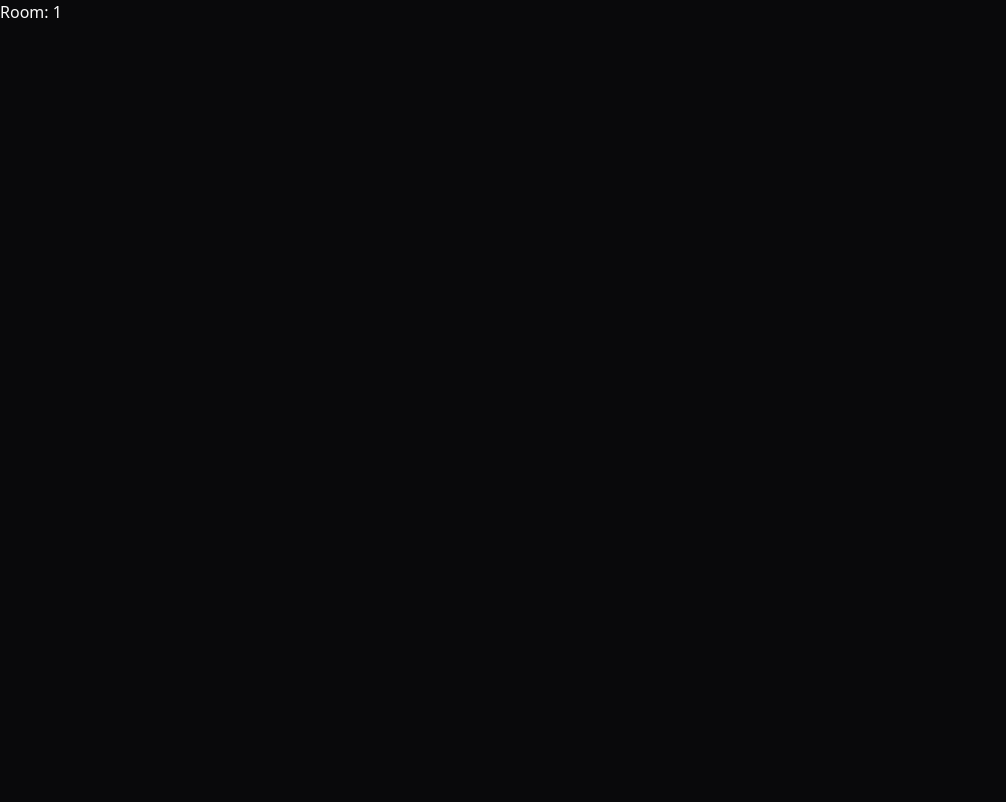
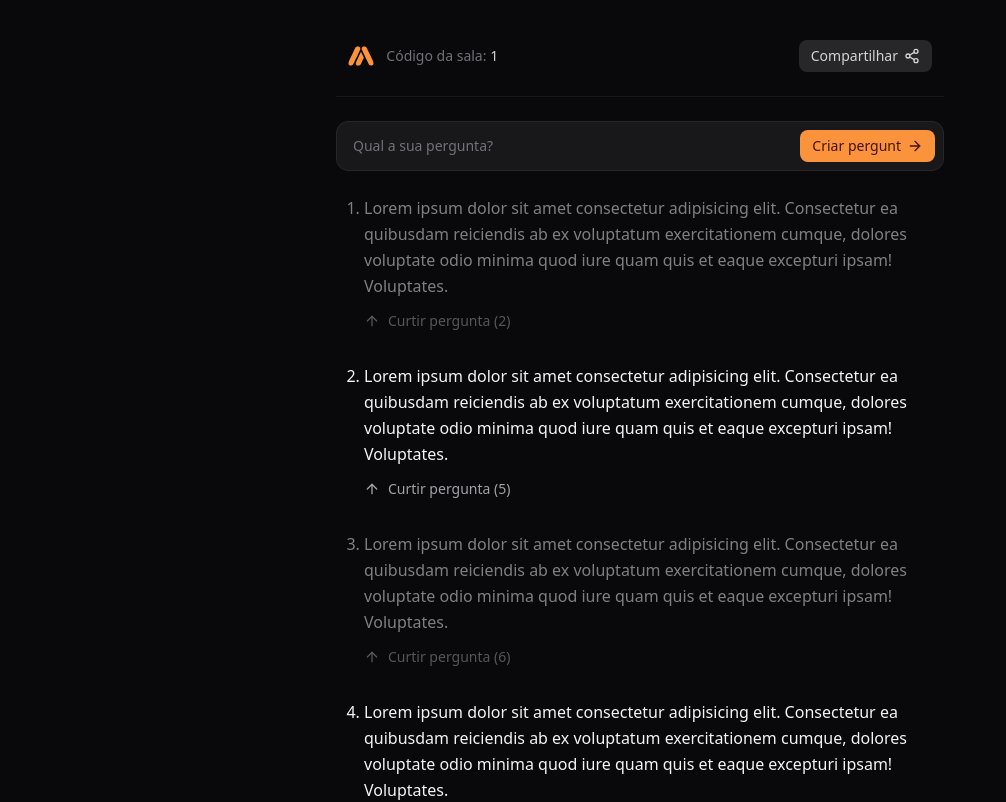
Before and after one commit to maycon8609/ask-me-anything-front-react, a React (Vite) app: page /room/1 in a window 1280 px wide. Shown: the top 802 px of the page, without its empty margins (0-1006 px from the left). Built offline with nearby package versions, Linux system fonts and the light colour scheme.

Commit message:
feat: add message component

```diff
--- /dev/null
+++ b/src/components/message.tsx
@@ -0,0 +1,37 @@
+import { ArrowUp } from "lucide-react";
+import { useState } from "react";
+
+interface MessageProps {
+  answered?: boolean;
+  reactionsCount: number;
+  text: string;
+}
+export function Message({
+  answered = false,
+  reactionsCount,
+  text,
+}: MessageProps) {
+  const [hasReacted, setHasReacted] = useState(false);
+
+  function handleTangleReaction() {
+    setHasReacted((oldState) => !oldState);
+  }
+
+  return (
+    <li
+      data-answered={answered}
+      className="ml-4 leading-relaxed text-zinc-100 data-[answered=true]:opacity-50 data-[answered=true]:pointer-events-none"
+    >
+      {text}
+
+      <button
+        type="button"
+        onClick={handleTangleReaction}
+        className={`mt-3 flex items-center gap-2 text-sm font-medium ${ hasReacted ? "text-orange-400 hover:text-orange-500" : "text-zinc-400 text-sm hover:text-zinc-300" }`}
+      >
+        <ArrowUp className="size-4" />
+        Curtir pergunta ({reactionsCount})
+      </button>
+    </li>
+  );
+}
--- a/src/pages/room.tsx
+++ b/src/pages/room.tsx
@@ -1,7 +1,92 @@
-import { useParams } from "react-router-dom"
+import { useParams } from "react-router-dom";
+import { ArrowRight, Share2 } from "lucide-react";
+import { toast } from "sonner";
+
+import { Message } from "../components/message";
+import amaLogo from "../assets/ama-logo.svg";
 
 export function Room() {
-  const { roomId } = useParams()
+  const { roomId } = useParams();
 
-  return <h1>Room: {roomId}</h1>
+  function handleShareRoom() {
+    const url = window.location.href.toString();
+
+    if (navigator.share !== undefined && navigator.canShare()) {
+      navigator.share({ url });
+    } else {
+      navigator.clipboard.writeText(url);
+
+      toast.info("The room URL was copied to your clipboard!");
+    }
+  }
+
+  return (
+    <div className="mx-auto max-w-[640px] flex flex-col gap-6 py-10 px-4">
+      <div className="flex items-center gap-3 px-3">
+        <img src={amaLogo} alt="AMA logo" className="h-5" />
+
+        <span className="text-sm text-zinc-500 truncate">
+          Código da sala: <span className="text-zinc-300">{roomId}</span>
+        </span>
+
+        <button
+          type="submit"
+          onClick={handleShareRoom}
+          className="ml-auto bg-zinc-800 text-zinc-300 px-3 py-1.5 gap-1.5 flex items-center rounded-lg font-medium text-sm transition-colors hover:bg-zinc-700"
+        >
+          Compartilhar
+          <Share2 className="size-4" />
+        </button>
+      </div>
+
+      <div className="h-px w-full bg-zinc-900" />
+
+      <form className="flex items-center gap-2 bg-zinc-900 p-2 rounded-xl border border-zinc-800 ring-orange-400 ring-offset-2 ring-offset-zinc-950 focus-within:ring-1">
+        <input
+          type="text"
+          name="question"
+          placeholder="Qual a sua pergunta?"
+          autoComplete="off"
+          className="flex-1 text-sm bg-transparent mx-2 outline-none text-zinc-100 placeholder:text-zinc-500"
+        />
+
+        <button
+          type="submit"
+          className="bg-orange-400 text-orange-950 px-3 py-1.5 gap-1.5 flex items-center rounded-lg font-medium text-sm transition-colors hover:bg-orange-500"
+        >
+          Criar pergunt
+          <ArrowRight className="size-4" />
+        </button>
+      </form>
+
+      <ol className="list-decimal list-outside px-3 space-y-8">
+        <Message
+          text="Lorem ipsum dolor sit amet consectetur adipisicing elit. Consectetur ea quibusdam reiciendis ab ex voluptatum exercitationem cumque, dolores voluptate odio minima quod iure quam quis et eaque excepturi ipsam! Voluptates."
+          reactionsCount={2}
+          answered
+        />
+        <Message
+          text="Lorem ipsum dolor sit amet consectetur adipisicing elit. Consectetur ea quibusdam reiciendis ab ex voluptatum exercitationem cumque, dolores voluptate odio minima quod iure quam quis et eaque excepturi ipsam! Voluptates."
+          reactionsCount={5}
+        />
+        <Message
+          text="Lorem ipsum dolor sit amet consectetur adipisicing elit. Consectetur ea quibusdam reiciendis ab ex voluptatum exercitationem cumque, dolores voluptate odio minima quod iure quam quis et eaque excepturi ipsam! Voluptates."
+          reactionsCount={6}
+          answered
+        />
+        <Message
+          text="Lorem ipsum dolor sit amet consectetur adipisicing elit. Consectetur ea quibusdam reiciendis ab ex voluptatum exercitationem cumque, dolores voluptate odio minima quod iure quam quis et eaque excepturi ipsam! Voluptates."
+          reactionsCount={1}
+        />
+        <Message
+          text="Lorem ipsum dolor sit amet consectetur adipisicing elit. Consectetur ea quibusdam reiciendis ab ex voluptatum exercitationem cumque, dolores voluptate odio minima quod iure quam quis et eaque excepturi ipsam! Voluptates."
+          reactionsCount={0}
+        />
+        <Message
+          text="Lorem ipsum dolor sit amet consectetur adipisicing elit. Consectetur ea quibusdam reiciendis ab ex voluptatum exercitationem cumque, dolores voluptate odio minima quod iure quam quis et eaque excepturi ipsam! Voluptates."
+          reactionsCount={9}
+        />
+      </ol>
+    </div>
+  );
 }
```
